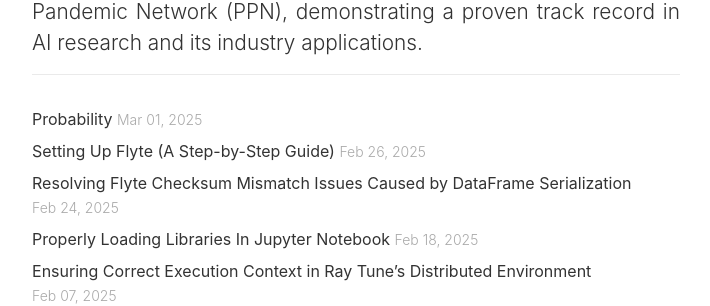
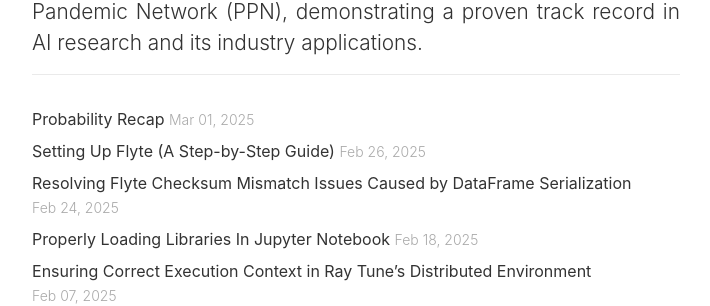
Before and after one commit to leroykim/leroykim.github.io, a Jekyll site: the page built from index.html, in a window 1280 px wide. Shown: the part 359-665 px from the top of the page, without its empty margins (248-958 px from the left). Built offline with Jekyll 4.4.1, drawn with Linux system fonts in a browser that asks for light colours.

Commit message:
Update probability recap

```diff
--- a/_posts/2025-03-01-probability.md
+++ b/_posts/2025-03-01-probability.md
@@ -1,6 +1,6 @@
 ---
 layout: post
-title: Probability
+title: Probability Recap
 categories: [Data Science, Probability]
 tags: [Probability, Statistics, Data Science]
 author: Dae-young Kim
@@ -10,8 +10,8 @@ comment: true
 ## Basics
 ### Conditional Probability
 $$P(A|B)=\frac{P(B|A)P(A)}{P(B)}$$
-- $P(A)$: the prior
-- $P(B|A)$: the likelihood
-- $P(A|B)$: the posterior
-- $P(A|B) = P(A)$: A and B are Independent.
-- $P(A \cap B|C)=P(A|C)P(B|C)$: A and B are conditionally independent on the occurence of the event C.
+$P(A)$: the prior
+$P(B|A)$: the likelihood
+$P(A|B)$: the posterior
+$P(A|B) = P(A)$: A and B are Independent.
+$P(A \cap B|C)=P(A|C)P(B|C)$: A and B are conditionally independent on the occurence of the event C.
```
